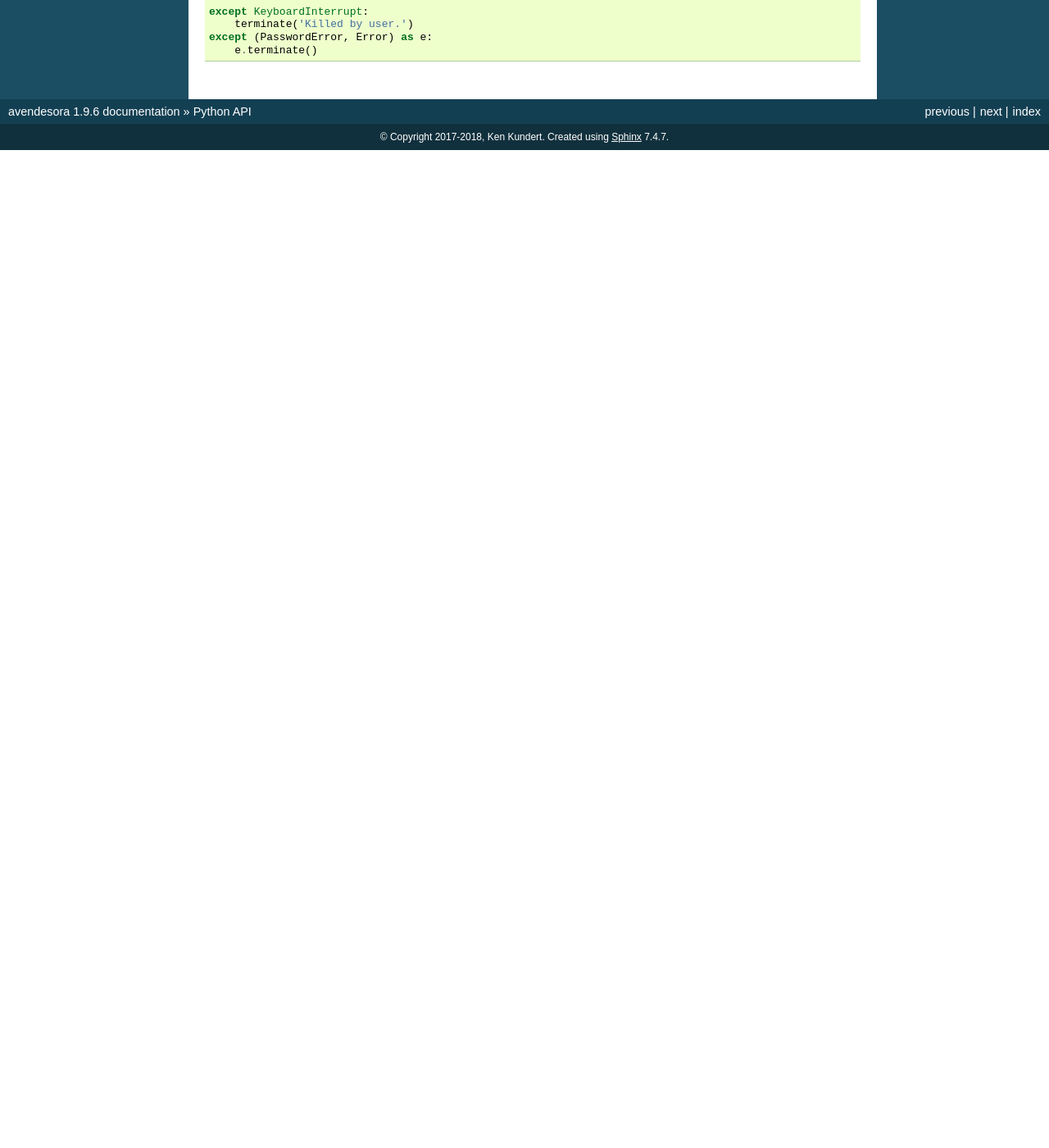
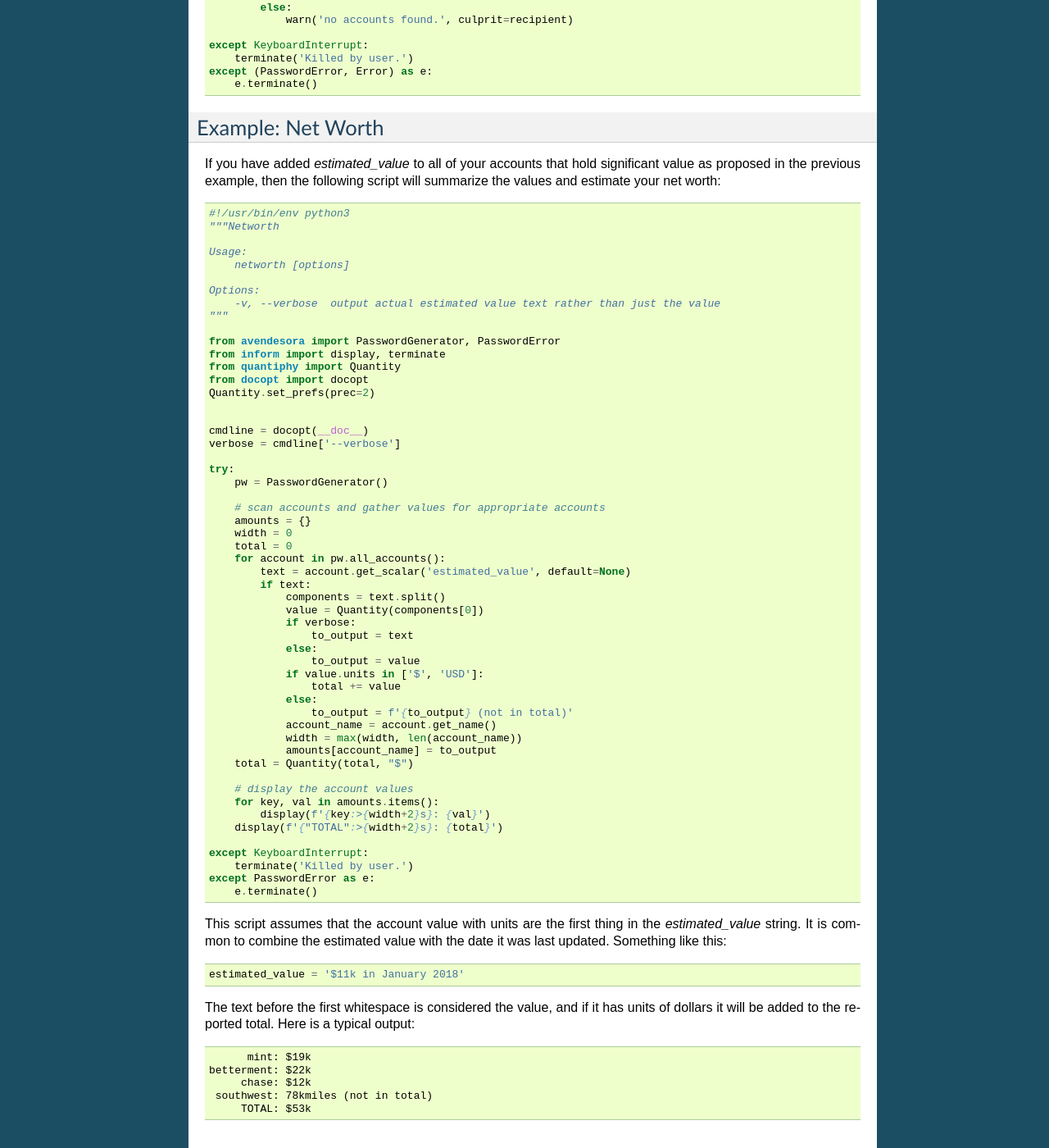
Before and after one commit to KenKundert/avendesora, a Sphinx documentation site: the page built from doc/api.rst, in a window 1280 px wide and 1400 px high, scrolled down 4501 px. Shown: the whole window at 82% size. Built offline with Sphinx 7.4.7, drawn with Linux system fonts in a browser that asks for light colours; before the commit the page ends 4684 px from its top, so only the background shows below that; some of the changed text lies outside the part shown.

Commit message:
Added net worth API example.

```diff
--- a/doc/api.rst
+++ b/doc/api.rst
@@ -215,8 +215,11 @@ be found and read upon the person's death.
 
 It examines all accounts looking for a special field, *postmortem_recipients*.
 If the field exists, then that account is included in the file of accounts sent
-to that recipient.  The generated files are encrypted so that only the intended
-recipients can read them.
+to that recipient.  The script also looks for another special field,
+*estimated_value*. It includes this value in the message and prints the values
+to the standard output when generating the messages. This gives you a chance to
+review the values and update them if they are stale. The generated files are
+encrypted so that only the intended recipients can read them.
 
 .. code-block:: python
 
@@ -298,3 +301,91 @@ recipients can read them.
         terminate('Killed by user.')
     except (PasswordError, Error) as e:
         e.terminate()
+
+
+.. index::
+    single: networth example
+
+.. _networth letter:
+
+Example: Net Worth
+------------------
+
+If you have added *estimated_value* to all of your accounts that hold
+significant value as proposed in the previous example, then the following script
+will summarize the values and estimate your net worth:
+
+.. code-block:: python
+
+    #!/usr/bin/env python3
+    """Networth
+
+    Usage:
+        networth [options]
+
+    Options:
+        -v, --verbose  output actual estimated value text rather than just the value
+    """
+
+    from avendesora import PasswordGenerator, PasswordError
+    from inform import display, terminate
+    from quantiphy import Quantity
+    from docopt import docopt
+    Quantity.set_prefs(prec=2)
+
+
+    cmdline = docopt(__doc__)
+    verbose = cmdline['--verbose']
+
+    try:
+        pw = PasswordGenerator()
+
+        # scan accounts and gather values for appropriate accounts
+        amounts = {}
+        width = 0
+        total = 0
+        for account in pw.all_accounts():
+            text = account.get_scalar('estimated_value', default=None)
+            if text:
+                components = text.split()
+                value = Quantity(components[0])
+                if verbose:
+                    to_output = text
+                else:
+                    to_output = value
+                if value.units in ['$', 'USD']:
+                    total += value
+                else:
+                    to_output = f'{to_output} (not in total)'
+                account_name = account.get_name()
+                width = max(width, len(account_name))
+                amounts[account_name] = to_output
+        total = Quantity(total, "$")
+
+        # display the account values
+        for key, val in amounts.items():
+            display(f'{key:>{width+2}s}: {val}')
+        display(f'{"TOTAL":>{width+2}s}: {total}')
+
+    except KeyboardInterrupt:
+        terminate('Killed by user.')
+    except PasswordError as e:
+        e.terminate()
+
+This script assumes that the account value with units are the first thing in the
+*estimated_value* string. It is common to combine the estimated value with the
+date it was last updated. Something like this:
+
+.. code-block:: python
+
+    estimated_value = '$11k in January 2018'
+
+The text before the first whitespace is considered the value, and if it has
+units of dollars it will be added to the reported total.  Here is a typical
+output::
+
+         mint: $19k
+   betterment: $22k
+        chase: $12k
+    southwest: 78kmiles (not in total)
+        TOTAL: $53k
```
Also changed, not shown: 1 other file.
